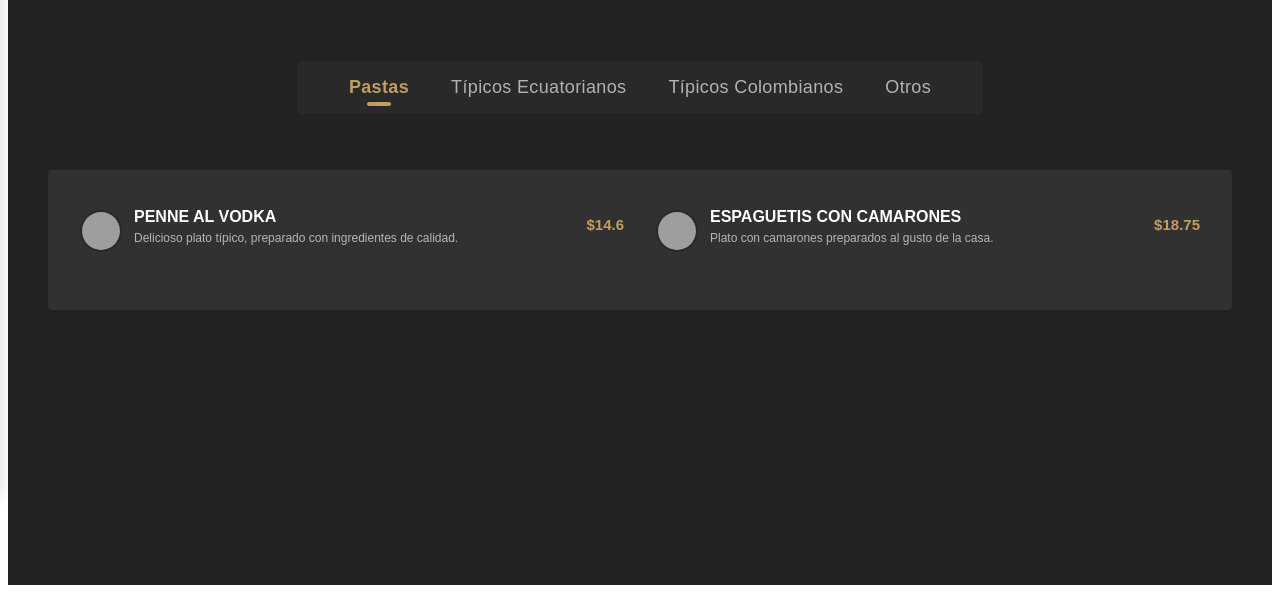
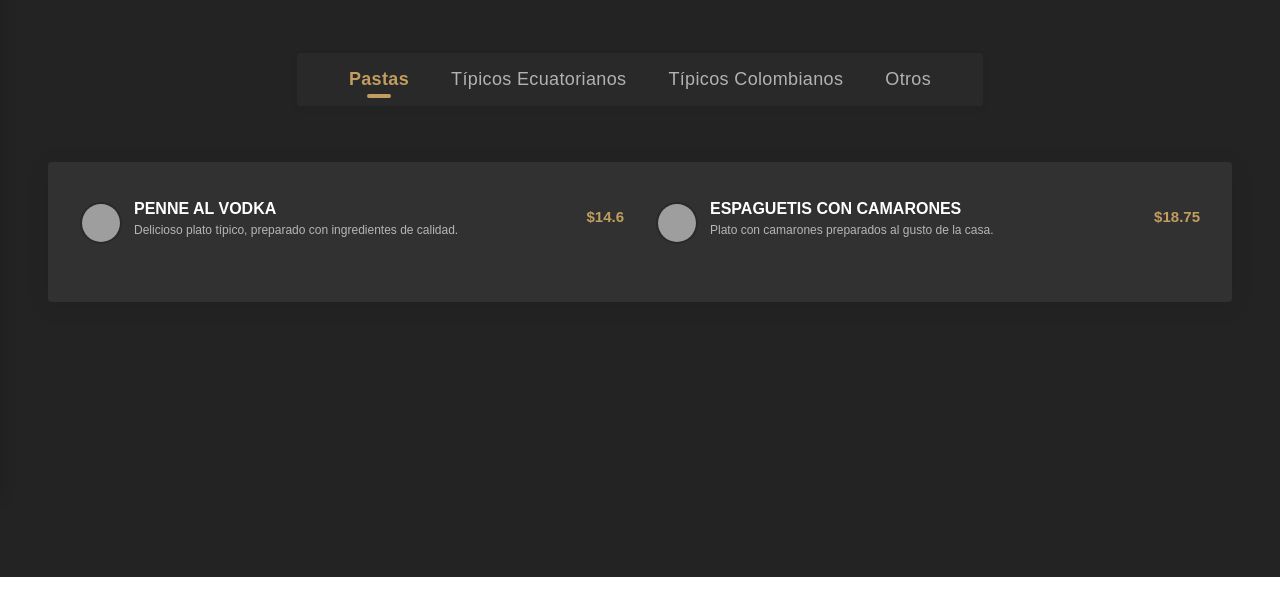
Before and after one commit to leo987wil/menu.github.io, a plain HTML site: page index.html in a window 1280 px wide. Shown: the part 354-947 px from the top of the page. Drawn offline with Linux system fonts and the light colour scheme; grey boxes are pictures that could not be loaded.

Commit message:
Update styles.css

```diff
--- a/styles.css
+++ b/styles.css
@@ -1,3 +1,8 @@
+html, body {
+  margin: 0;
+  padding: 0;
+  box-sizing: border-box;
+}
 .menu-header {
   background: #232323;
   color: #fff;
```
